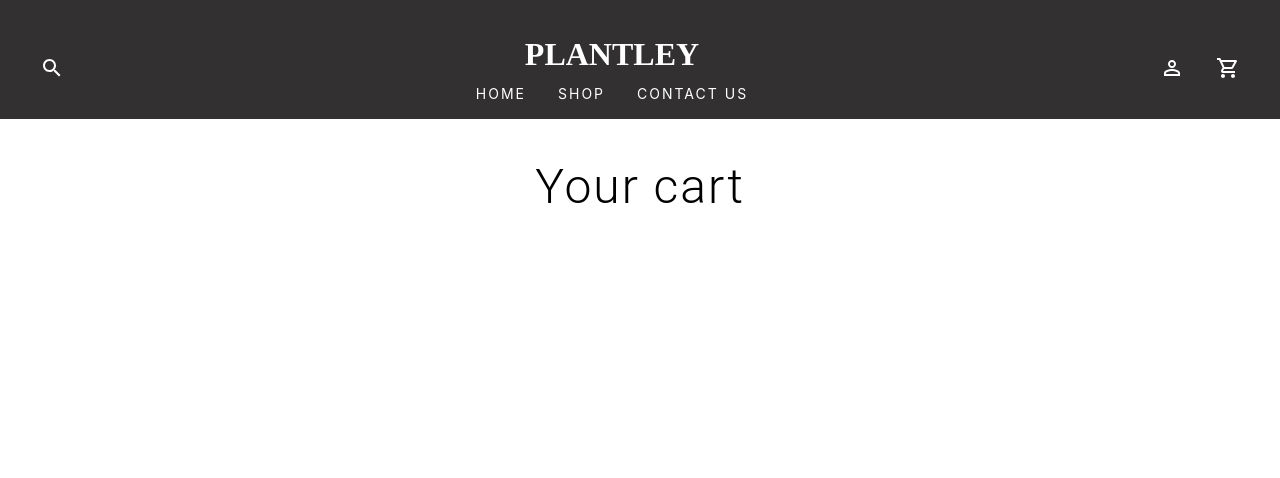
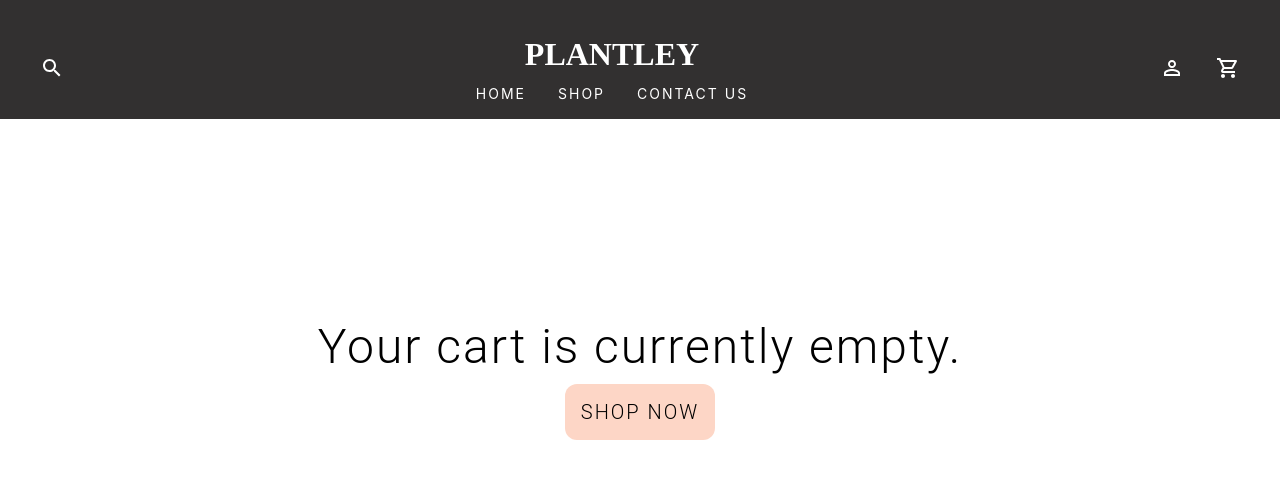
Before and after one commit to gladys-pascual/plantley, a React (Create React App) app in the folder frontend/: page /cart in a window 1280 px wide. Shown: the top 478 px of the page. Built offline with nearby package versions, Linux system fonts and the light colour scheme; a web font is replaced by a local one.

Commit message:
[FE] remove item to cart

```diff
--- a/frontend/src/App.tsx
+++ b/frontend/src/App.tsx
@@ -46,9 +46,10 @@ function App() {
   };
 
   const handleRemoveToCart = (plantId: number) => {
-    const updatedCart = cartArray.filter(
-      (cartItem) => cartItem.plantId === plantId
+    const updatedCart = cartArrayFromStorage.filter(
+      (cartItem) => cartItem.plantId !== plantId
     );
+    console.log(`updatedCart`, updatedCart);
     setCartArray(updatedCart);
     localStorage.setItem("cartItems", JSON.stringify(updatedCart));
   };
--- a/frontend/src/components/CartItem/CartItem.tsx
+++ b/frontend/src/components/CartItem/CartItem.tsx
@@ -4,6 +4,8 @@ import "./CartItem.css";
 import { usePlant } from "../../hooks/usePlant";
 import Loading from "../../components/Loading/Loading";
 import Error from "../../components/Error/Error";
+import IconButton from "@mui/material/IconButton";
+import ClearIcon from "@mui/icons-material/Clear";
 
 type CartItemProps = {
   item: {
@@ -18,7 +20,6 @@ const CartItem = ({ item, handleRemoveToCart }: CartItemProps) => {
     item.plantId.toString()
   );
 
-  console.log(`plantDetails`, plantDetails);
   return (
     <>
       {plantDetailsLoading && <Loading />}
@@ -43,6 +44,12 @@ const CartItem = ({ item, handleRemoveToCart }: CartItemProps) => {
               Quantity: {item.quantity}
             </Typography>
           </div>
+          <IconButton
+            aria-label="delete"
+            onClick={() => handleRemoveToCart(plantDetails.id)}
+          >
+            <ClearIcon />
+          </IconButton>
         </div>
       )}
     </>
--- a/frontend/src/pages/Cart/Cart.css
+++ b/frontend/src/pages/Cart/Cart.css
@@ -1,5 +1,25 @@
-.cart .cart-heading {
+.cart .cart-heading,
+.cart .cart-heading-empty {
   font-weight: 300;
   letter-spacing: 2px;
   margin-top: 40px;
 }
+
+.cart .cart-heading-empty {
+  padding-top: 20vh;
+}
+
+.shop-cart-link {
+  font-size: 20px;
+  text-transform: uppercase;
+  text-decoration: none;
+  background-color: #fdd6c6;
+  padding: 16px;
+  border-radius: 12px;
+  letter-spacing: 2px;
+  color: black;
+}
+
+.shop-cart-link:hover {
+  background-color: rgb(198, 160, 166);
+}
--- a/frontend/src/pages/Cart/Cart.tsx
+++ b/frontend/src/pages/Cart/Cart.tsx
@@ -2,6 +2,7 @@ import * as React from "react";
 import Typography from "@mui/material/Typography";
 import "./Cart.css";
 import CartItem from "../../components/CartItem/CartItem";
+import { Link } from "react-router-dom";
 
 type CartProps = {
   cartArrayFromStorage: { plantId: number; quantity: number }[];
@@ -9,9 +10,9 @@ type CartProps = {
 };
 
 const Cart = ({ cartArrayFromStorage, handleRemoveToCart }: CartProps) => {
-  console.log(`cartArrayFromStorage`, cartArrayFromStorage);
   return (
     <div className="cart">
+      {cartArrayFromStorage.length > 0 ? (
         <Typography
           gutterBottom
           variant="h3"
@@ -21,9 +22,30 @@ const Cart = ({ cartArrayFromStorage, handleRemoveToCart }: CartProps) => {
         >
           Your cart
         </Typography>
+      ) : (
+        <Typography
+          gutterBottom
+          variant="h3"
+          component="h3"
+          align="center"
+          className="cart-heading-empty"
+        >
+          Your cart is currently empty.
+          <div>
+            <Link to="/plants" className="shop-cart-link">
+              Shop now
+            </Link>
+          </div>
+        </Typography>
+      )}
+
       <div className="cart-items">
         {cartArrayFromStorage.map((item) => (
-          <CartItem item={item} handleRemoveToCart={handleRemoveToCart} />
+          <CartItem
+            key={item.plantId}
+            item={item}
+            handleRemoveToCart={handleRemoveToCart}
+          />
         ))}
       </div>
     </div>
```
Lines whose indentation alone changed are shown as unchanged.
